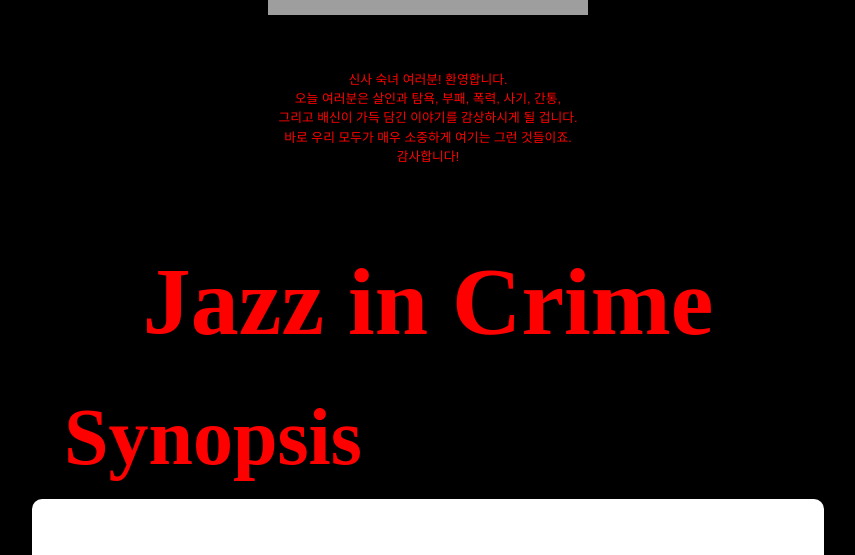
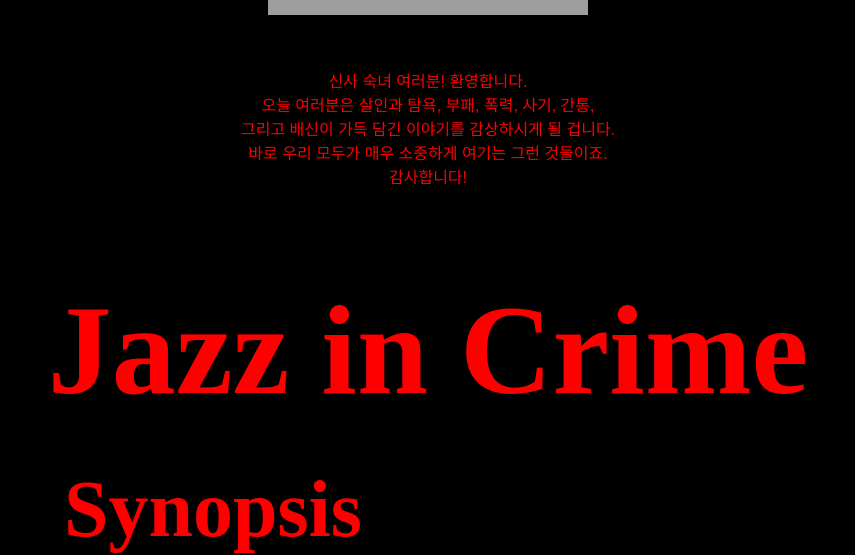
Before and after one commit to imlookingfor/Chicago, a React (Vite) app in the folder chicago/: page / in a window 1280 px wide. Shown: the part 305-860 px from the top of the page, without its empty margins (212-1067 px from the left). Built offline with nearby package versions, Linux system fonts and the light colour scheme; grey boxes are pictures that could not be loaded; a web font is replaced by a local one.

Commit message:
modify css

```diff
--- a/chicago/src/index.css
+++ b/chicago/src/index.css
@@ -142,14 +142,14 @@ header img {
 
 header h1 {
   margin-top: 4rem;
-  font-size: 6rem;
+  font-size: 8rem;
   color : red;
 }
 
 
 header p {
   margin: 0;
-  font-size: 0.8rem;
+  font-size: 1rem;
   color: red;
 
 }
```
